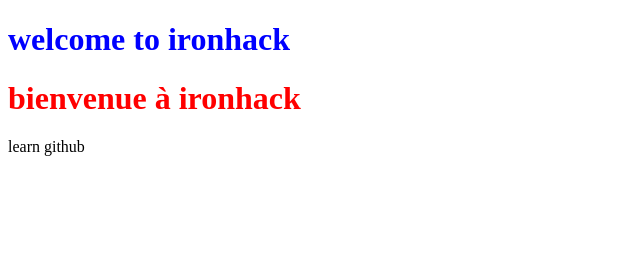
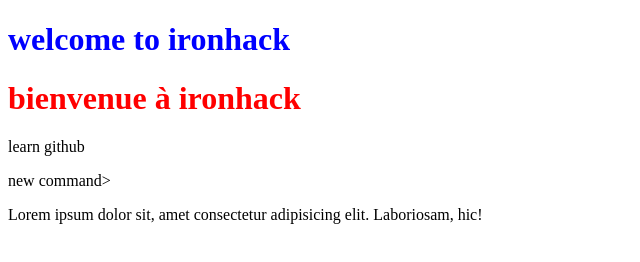
Before and after one commit to ludovic19/introGitWeek1, a plain HTML site: page index.html in a window 1280 px wide. Shown: the whole page, without its empty margins (0-640 px from the left). Drawn offline with Linux system fonts and the light colour scheme.

Commit message:
lorem added

```diff
--- a/index.html
+++ b/index.html
@@ -11,5 +11,7 @@
     <h1 id="first-title">welcome to ironhack</h1>
     <h1 class="my-title">bienvenue à ironhack</h1>
     <p>learn github</p>
+    <p>new command></p>
+    <p>Lorem ipsum dolor sit, amet consectetur adipisicing elit. Laboriosam, hic!</p>
 </body>
 </html >
```
